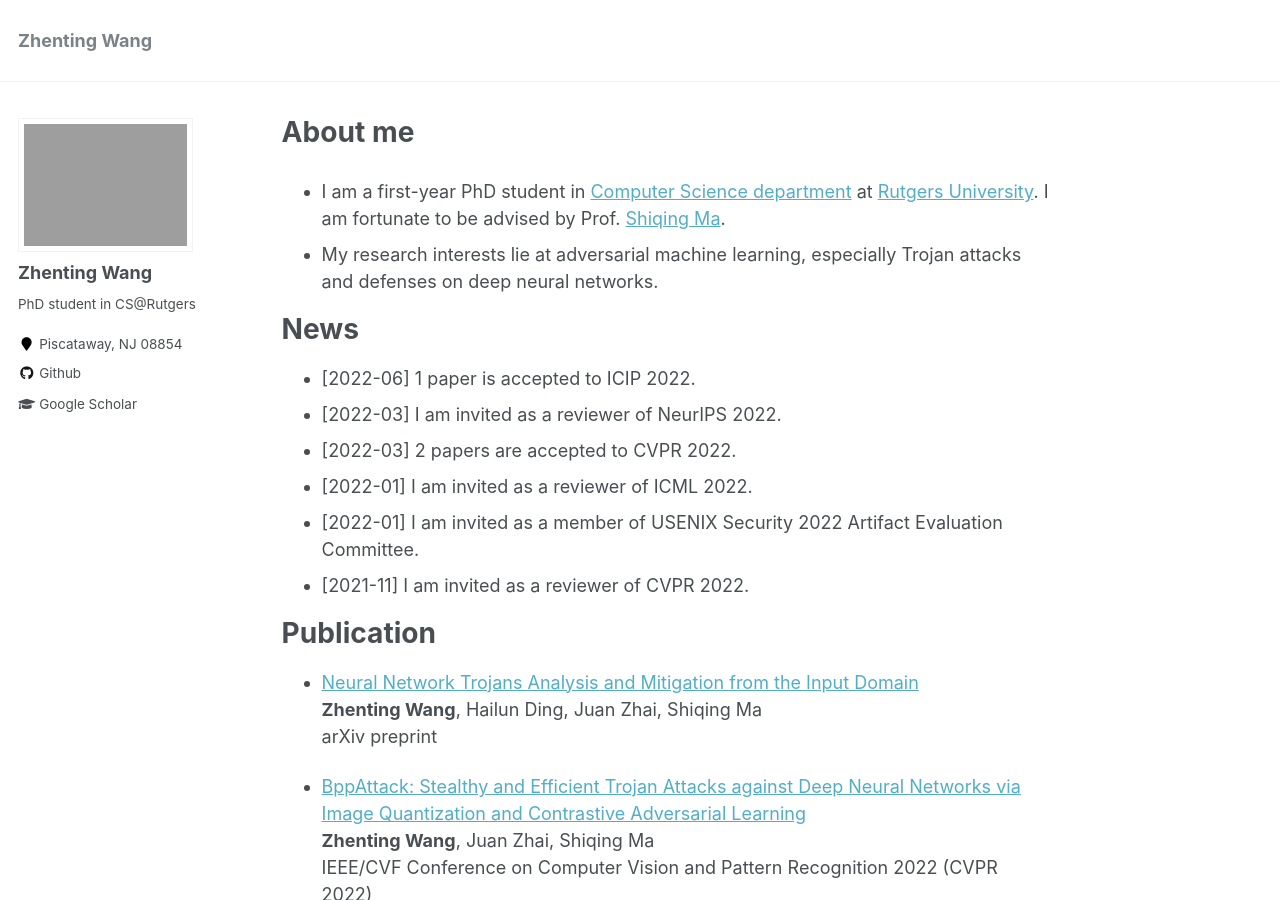
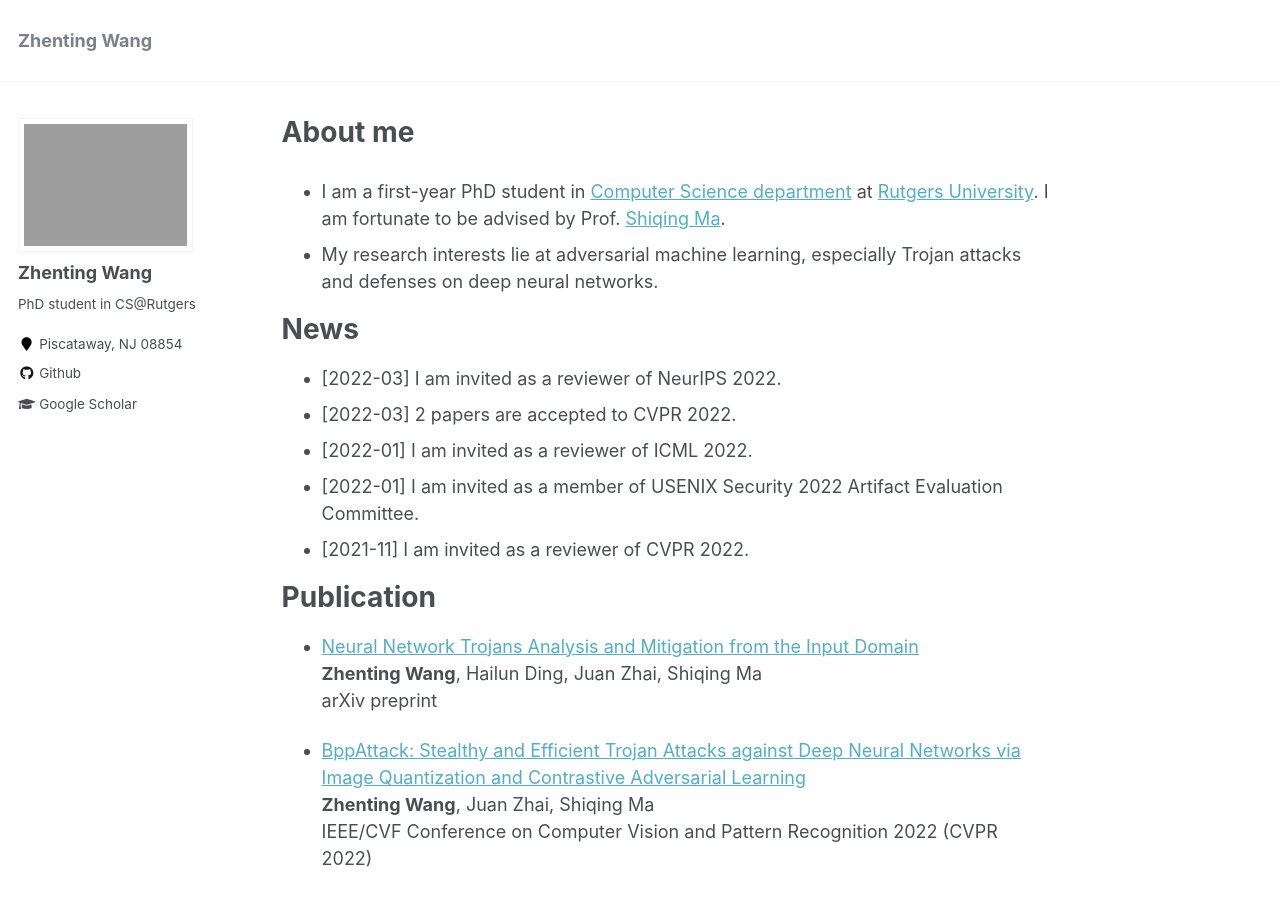
Before and after one commit to ZhentingWang/zhentingwang.github.io, a Jekyll site: the page built from _pages/about.md, in a window 1280 px wide and 900 px high. Built offline with Jekyll 4.4.1, drawn with Linux system fonts in a browser that asks for light colours.

Commit message:
Update about.md

```diff
--- a/_pages/about.md
+++ b/_pages/about.md
@@ -13,7 +13,6 @@ redirect_from:
 
 News
 ======
-* [2022-06] 1 paper is accepted to ICIP 2022.
 * [2022-03] I am invited as a reviewer of NeurIPS 2022.
 * [2022-03] 2 papers are accepted to CVPR 2022.
 * [2022-01] I am invited as a reviewer of ICML 2022.
```
